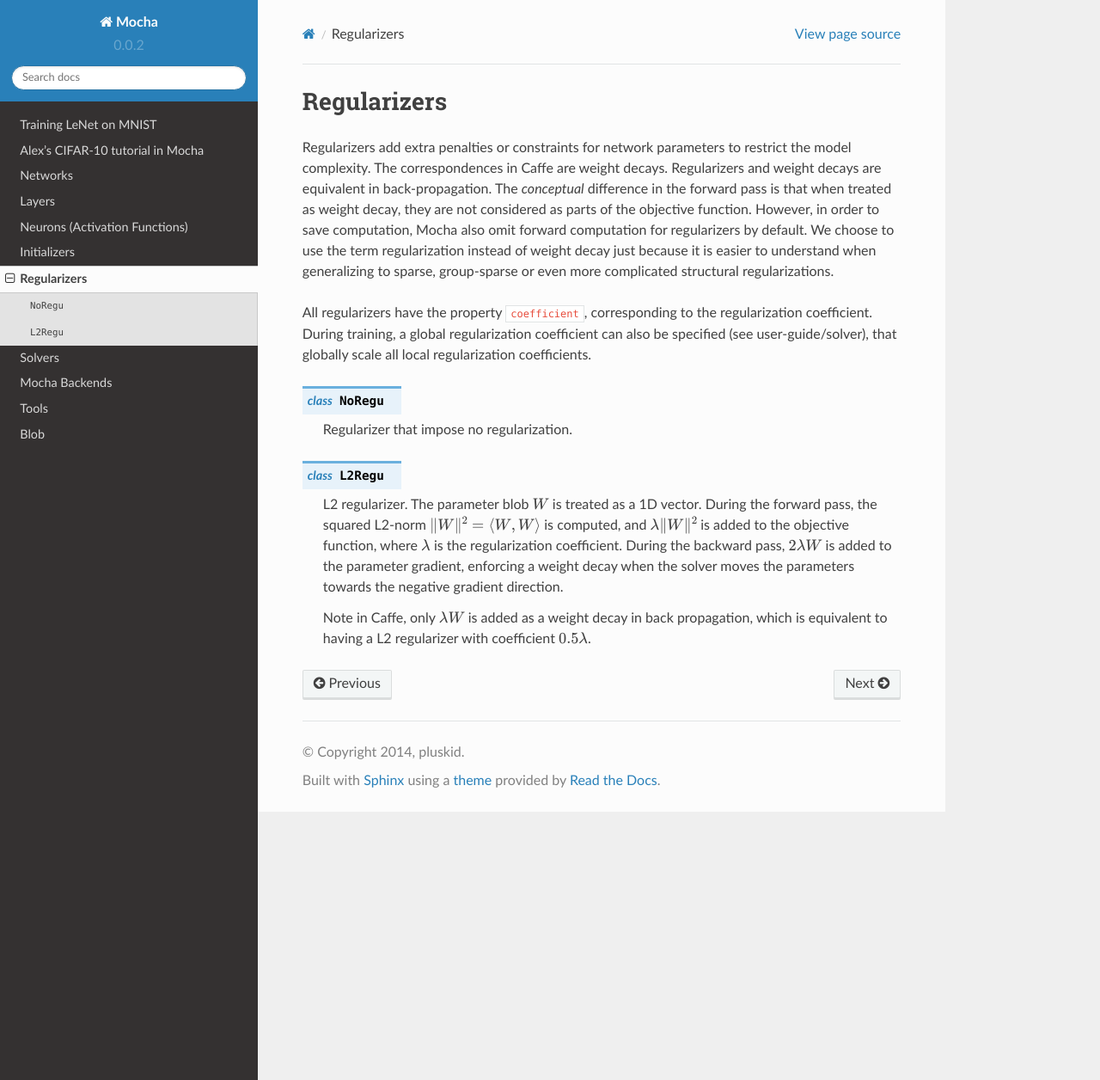
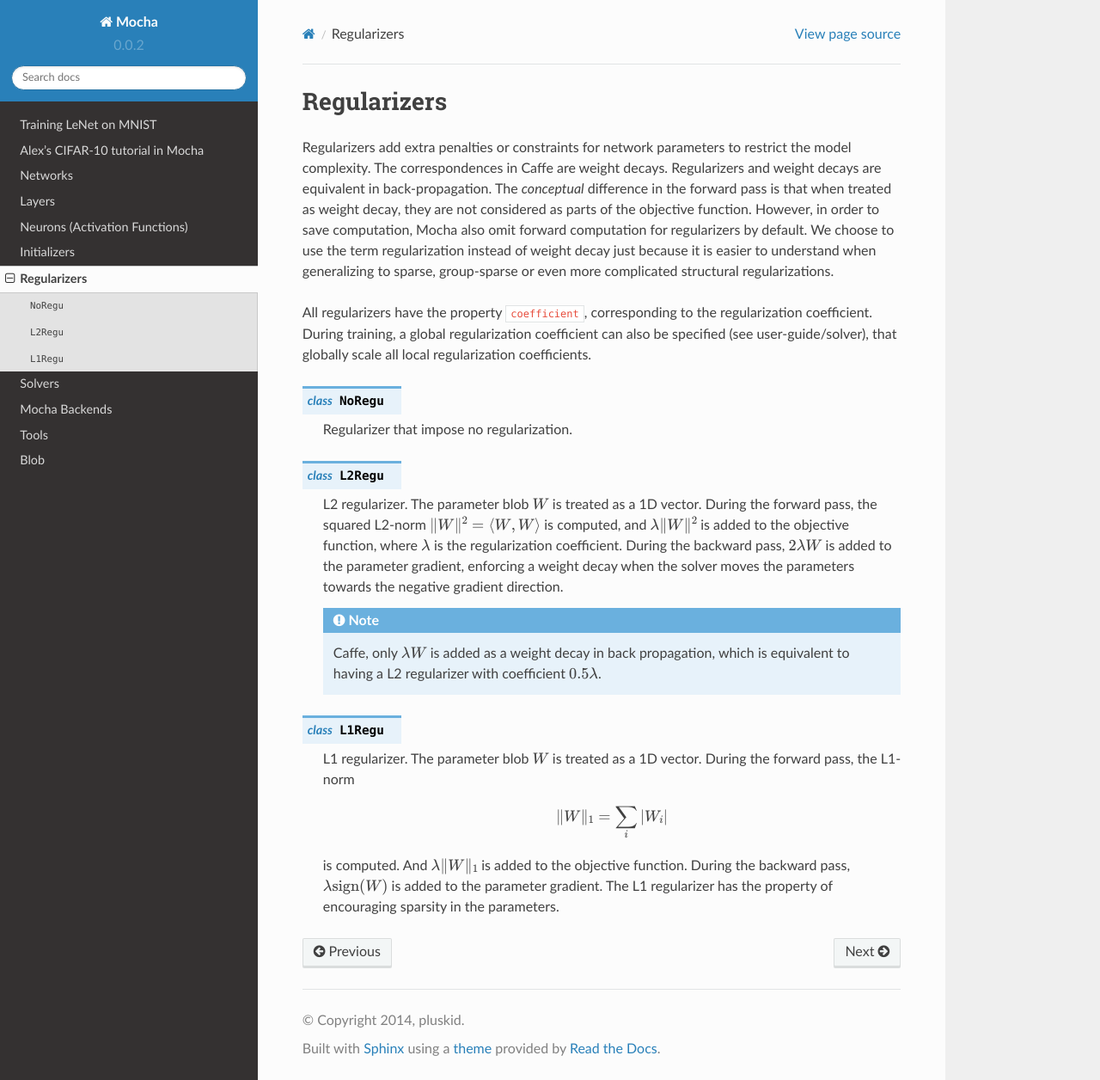
Before and after one commit to pluskid/Mocha.jl, a Sphinx documentation site: the page built from docs/user-guide/regularizer.rst, in a window 1280 px wide and 1256 px high. Shown: the whole window at 86% size. Built offline with Sphinx 7.4.7 and the Read the Docs theme 2.0.0, drawn with Linux system fonts in a browser that asks for light colours.

Commit message:
l1 regularizer.

```diff
--- a/docs/user-guide/regularizer.rst
+++ b/docs/user-guide/regularizer.rst
@@ -30,6 +30,22 @@ local regularization coefficients.
    gradient, enforcing a weight decay when the solver moves the parameters
    towards the negative gradient direction.
 
-   Note in Caffe, only :math:`\lambda W` is added as a weight decay in back
-   propagation, which is equivalent to having a L2 regularizer with coefficient
-   :math:`0.5\lambda`.
+   .. note::
+
+      Caffe, only :math:`\lambda W` is added as a weight decay in back propagation,
+      which is equivalent to having a L2 regularizer with coefficient
+      :math:`0.5\lambda`.
+
+.. class:: L1Regu
+
+   L1 regularizer. The parameter blob :math:`W` is treated as a 1D vector.
+   During the forward pass, the L1-norm
+
+   .. math::
+
+      \|W\|_1 = \sum_i |W_i|
+
+   is computed. And :math:`\lambda \|W\|_1` is added to the objective function.
+   During the backward pass, :math:`\lambda\text{sign}(W)` is added to the
+   parameter gradient. The L1 regularizer has the property of encouraging
+   sparsity in the parameters.
```
Also changed, not shown: 3 other files.
